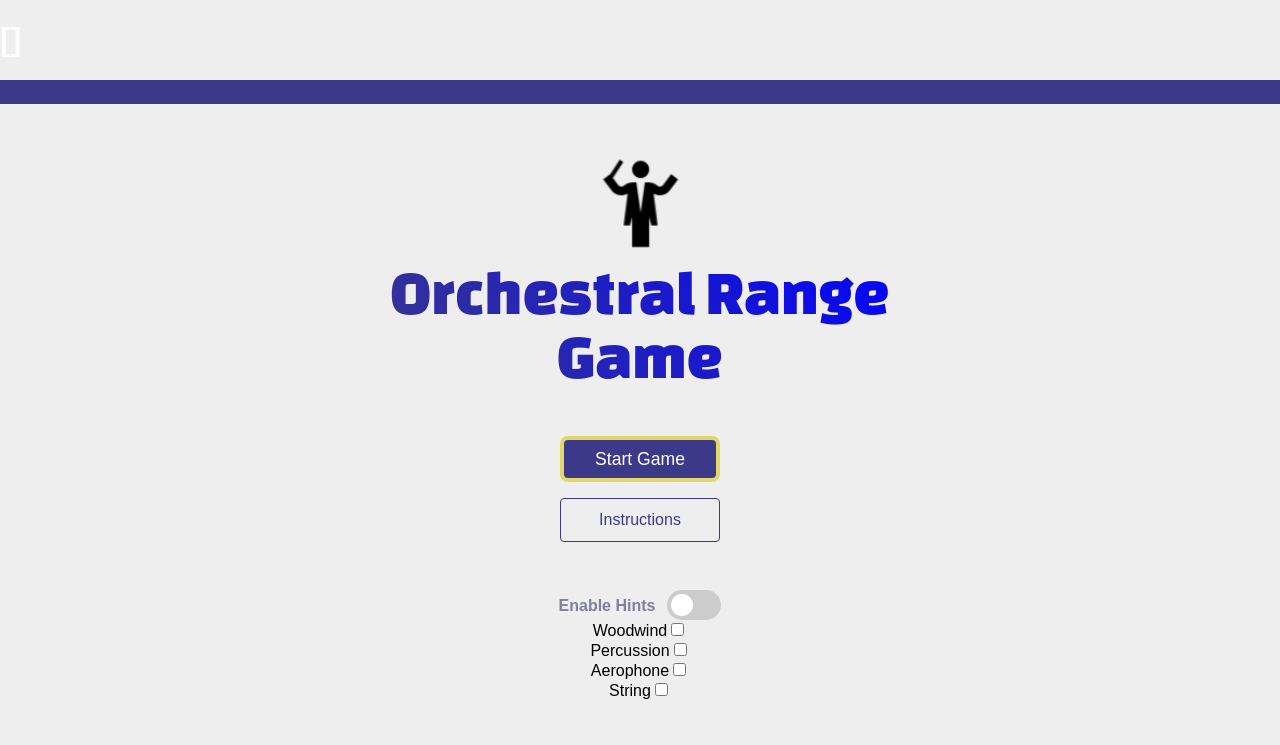
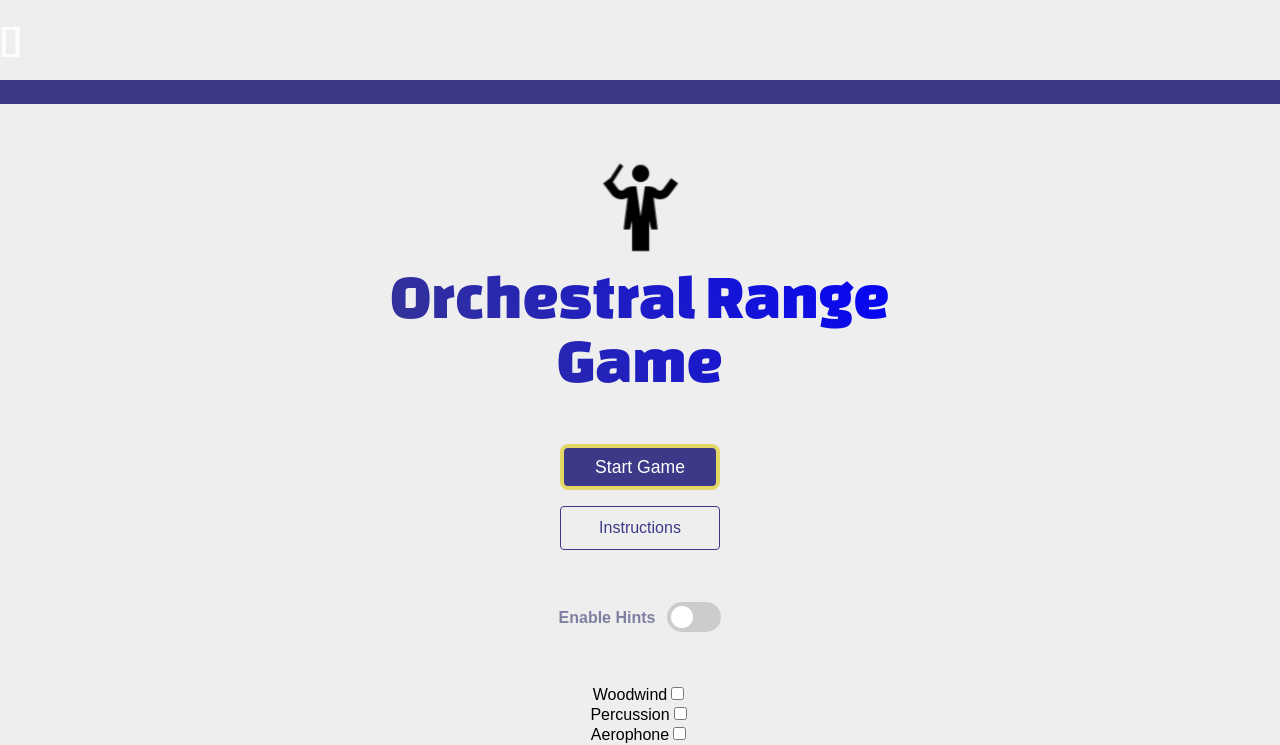
Before and after one commit to greggfine/orchestral-range-game, a React (Vite) app: page / in a window 1280 px wide. Shown: the top 745 px of the page. Built offline with nearby package versions, Linux system fonts and the light colour scheme.

Commit message:
fix vertical spacing

```diff
--- a/components/hint-toggle.module.scss
+++ b/components/hint-toggle.module.scss
@@ -1,6 +1,6 @@
 .hintToggle {
   margin-top: var(--section-margin);
-  flex-grow: 1;
+  margin-bottom: var(--section-margin);
   &__label {
     display: inline-block;
     width: max-content;
--- a/package.json
+++ b/package.json
@@ -3,15 +3,19 @@
   "private": true,
   "version": "0.0.0",
   "type": "module",
+  "homepage": "https://greggfine.github.io/orchestral-range-game",
   "scripts": {
     "dev": "vite",
     "build": "tsc && vite build",
     "preview": "vite preview",
     "test": "vitest",
-    "coverage": "vitest run --coverage"
+    "coverage": "vitest run --coverage",
+	"predeploy": "npm run-script build",
+    "deploy": "gh-pages -d build"
   },
   "dependencies": {
     "framer-motion": "^10.11.2",
+    "gh-pages": "^5.0.0",
     "react": "^18.2.0",
     "react-dom": "^18.2.0",
     "react-spring": "^9.7.1"
--- a/src/index.scss
+++ b/src/index.scss
@@ -9,15 +9,12 @@
   -webkit-font-smoothing: antialiased;
   -moz-osx-font-smoothing: grayscale;
   -webkit-text-size-adjust: 100%;
-  --section-margin: 48px;
+  --section-margin: 52px;
 }
 
 body {
   margin: 0;
   background-color: var(--bgGrey);
-  // display: flex;
-  // flex-direction: column;
-  // min-height: 100vh;
 }
 p {
   margin: 0;
```
Also changed, not shown: 1 other file (tests, documents, lock files or other folders).
